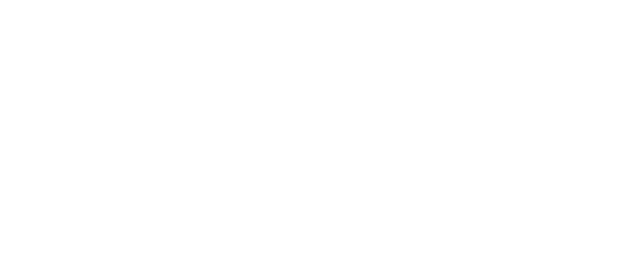
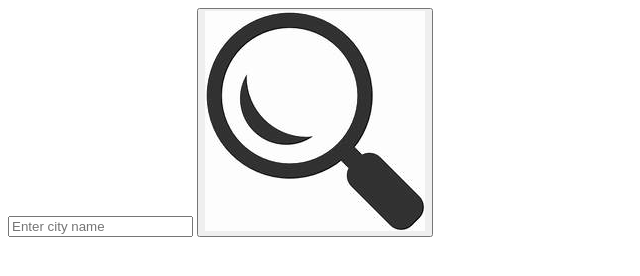
Before and after one commit to Rayyan-Attaullah/Weather-App, a plain HTML site: page index.html in a window 1280 px wide. Shown: the whole page, without its empty margins (0-640 px from the left). Drawn offline with Linux system fonts and the light colour scheme.

Commit message:
Html file updated wit 2 divs

```diff
--- a/index.html
+++ b/index.html
@@ -8,5 +8,22 @@
 </head>
 <body>
 
+     <div class="container">
+
+        <div class="search">
+
+            <input type="text" placeholder="Enter city name" spellcheck="false">
+            <button><img src="images/search.jpeg" alt="search icon"></button>
+
+
+
+        </div>
+
+
+
+
+
+     </div>
+
 </body>
 </html>
```
